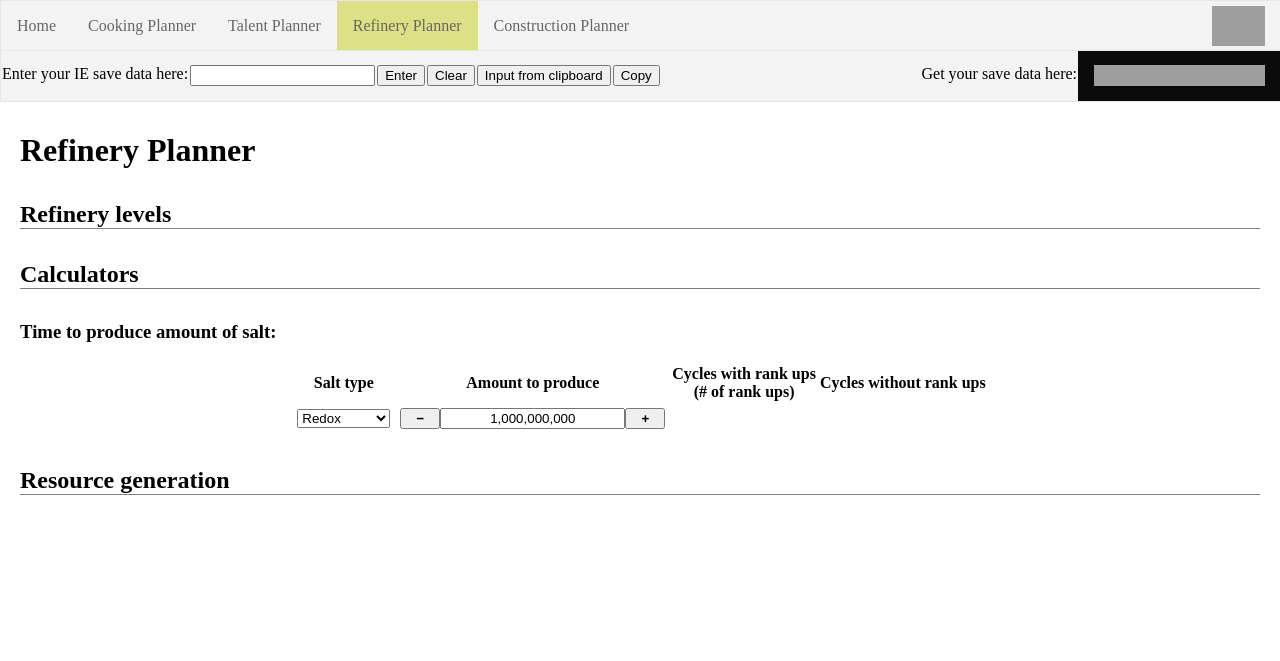
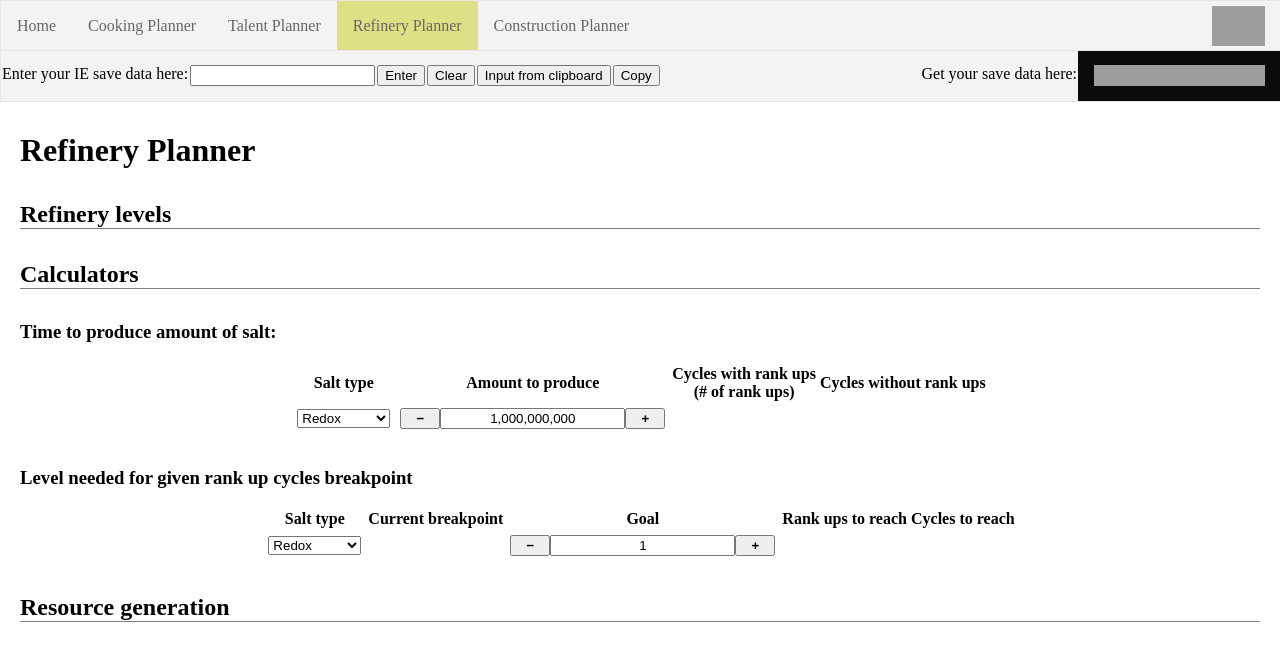
Before and after one commit to tellurium-monoxide/idleon-tools, a Jekyll site: the page built from tools/refinery-planner/refinery.html, in a window 1280 px wide. Shown: the top 661 px of the page. Built offline with Jekyll 4.4.1, drawn with Linux system fonts in a browser that asks for light colours; grey boxes are pictures that could not be loaded.

Commit message:
add breakpoint calculator

```diff
--- a/assets/js/tools/refinery-planner/Refinery.js
+++ b/assets/js/tools/refinery-planner/Refinery.js
@@ -38,9 +38,6 @@
       }
     }
 
-    this.showRefinery()
-    this.showResources()
-    this.createCalculatorTimeToMakeAmounts()
   }
   calcNextCycleBreakpoint(rank) {
     let initialRank = rank
@@ -159,6 +156,52 @@
 
       document.getElementById("cycles_with_rank_ups").innerHTML = cycles.toLocaleString() + `<br>(+${rankups})`
       document.getElementById("cycles_without_rank_ups").innerText = cycles_without.toLocaleString()
+
+    }
+    choiceElem.addEventListener("input", doTheCalc);
+    inputValueElem.addEventListener("input", doTheCalc);
+    doTheCalc();
+  }
+  createCalculatorBreakPoint() {
+    let choiceElem = document.getElementById("salt_select_breakpoints")
+    let inputValueElem = document.getElementById("breakpoint_goal")
+    // let i = 0
+    // for (let child of choiceElem) {
+    // console.log(child.value)
+    // child.value = this.salts[i]
+    // i++
+    // }
+    const doTheCalc = (event) => {
+      let salt = this.salts[choiceElem.selectedIndex]
+      let goal = inputValueElem.value
+      // console.log(salt)
+      // console.log(needed)
+
+
+      let cycles = 0
+      let rank = salt.rank
+
+      let cc = this.getPowerPerCycle(rank)
+      let pp = this.getPowerToRankUp(rank)
+
+      let cycles_per_rank = Math.ceil(pp / cc)
+      let init_bp = cycles_per_rank
+      while (goal < cycles_per_rank) {
+        cycles += cycles_per_rank
+        rank++
+        cc = this.getPowerPerCycle(rank)
+        pp = this.getPowerToRankUp(rank)
+        cycles_per_rank = Math.ceil(pp / cc)
+
+
+      }
+
+      let rankups = rank - salt.rank
+
+
+      document.getElementById("bpcalc_current_breakpoint").innerHTML = init_bp
+      document.getElementById("rank_ups_to_breakpoint").innerHTML = rankups
+      document.getElementById("bpcalc_cycles_to_breakpoint").innerHTML = cycles.toLocaleString()
 
     }
     choiceElem.addEventListener("input", doTheCalc);
--- a/assets/js/tools/refinery-planner/main.js
+++ b/assets/js/tools/refinery-planner/main.js
@@ -8,6 +8,11 @@
     let refinery = new Refinery()
     refinery.initFromSaveData(save_data)
 
+    refinery.showRefinery()
+    refinery.showResources()
+    refinery.createCalculatorTimeToMakeAmounts()
+    refinery.createCalculatorBreakPoint()
+
     document.refinery = refinery
 
 }
--- /dev/null
+++ b/tools/refinery-planner/includes/cycle_breakpoints.html
@@ -0,0 +1,29 @@
+<table>
+    <tr>
+        <th>Salt type</th>
+        <th>Current breakpoint</th>
+        <th>Goal</th>
+        <th>Rank ups to reach</th>
+        <th>Cycles to reach</th>
+    </tr>
+    <tr>
+        <td>
+            <select name="salt" id="salt_select_breakpoints">
+                <option value="salt1">Redox</option>
+                <option value="salt2">Explosive</option>
+                <option value="salt3">Spontaneity</option>
+                <option value="salt4">Dioxide</option>
+                <option value="salt5">Purple</option>
+                <option value="salt6">Nullo</option>
+            </select>
+        </td>
+        <td id="bpcalc_current_breakpoint"></td>
+        <td><input type="number" value="1" id="breakpoint_goal"></td>
+        <td id="rank_ups_to_breakpoint">
+
+        </td>
+        <td id="bpcalc_cycles_to_breakpoint">
+
+        </td>
+    </tr>
+</table>
--- a/tools/refinery-planner/refinery.html
+++ b/tools/refinery-planner/refinery.html
@@ -20,6 +20,10 @@
     <div id="timecalc">
         {% include_relative includes/timecalc.html %}
     </div>
+    <h3>Level needed for given rank up cycles breakpoint</h3>
+    <div id="timecalc">
+        {% include_relative includes/cycle_breakpoints.html %}
+    </div>
     <h2>Resource generation</h2>
     <div id="resources" class="resources"></div>
 
```
